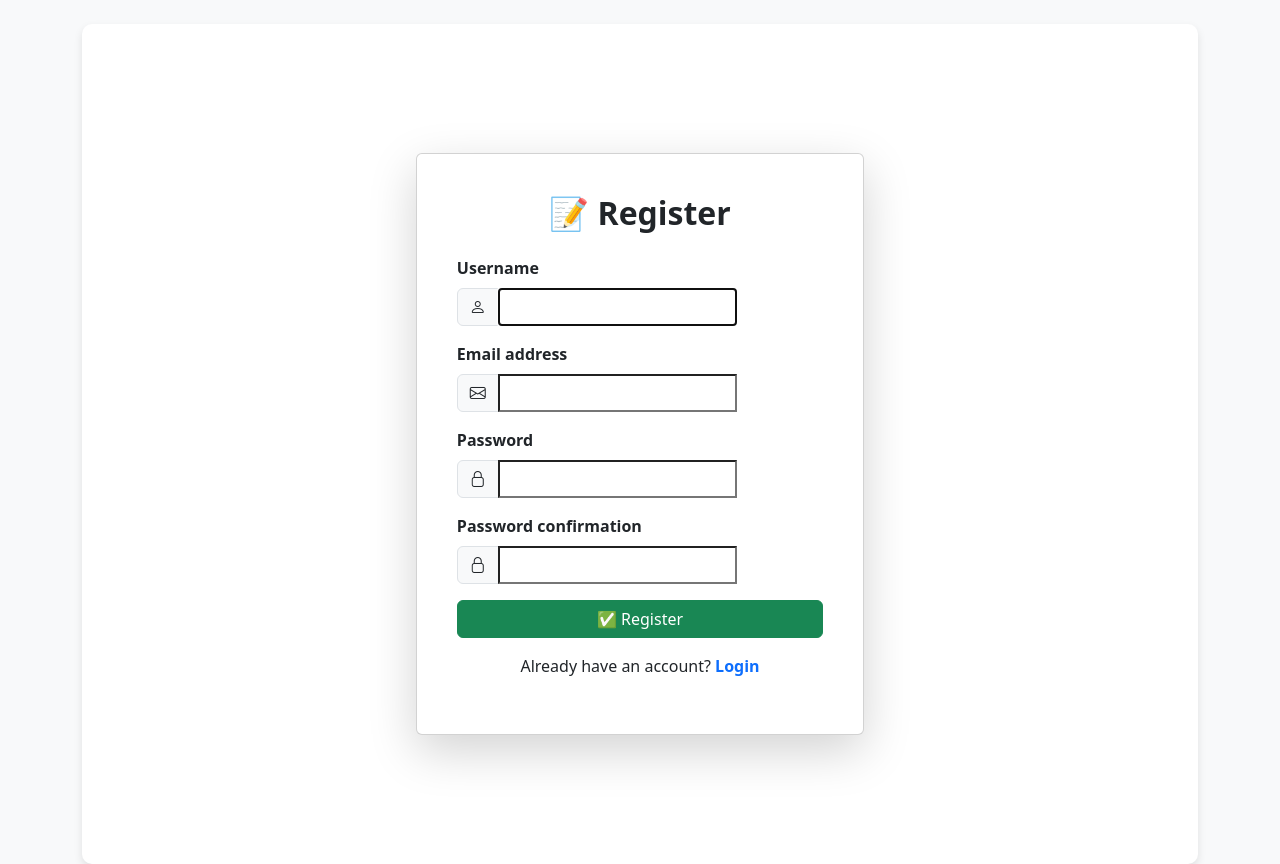
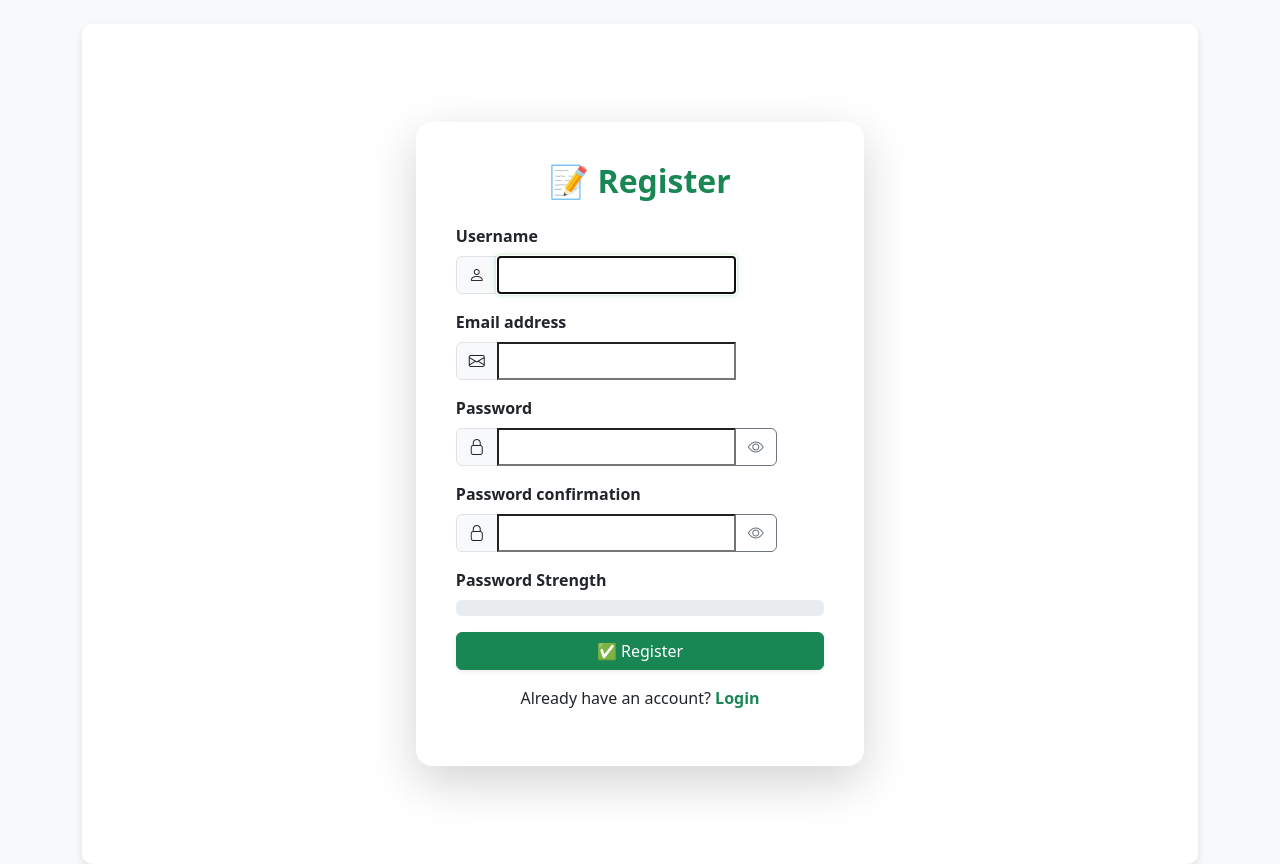
Before and after one commit to AbdulKareem-M/To-Do-App-Project, a Django app: page /register/ in a window 1280 px wide. Shown: the part 72-936 px from the top of the page. Run offline with Django 5.2, Linux system fonts and the light colour scheme.

Commit message:
improved ui

```diff
--- a/myapp/templates/register.html
+++ b/myapp/templates/register.html
@@ -12,12 +12,12 @@
 
     {% block content %}
     <div class="d-flex justify-content-center align-items-center vh-100">
-        <div class="col-md-5">
-            <div class="card shadow-lg p-4">
+        <div class="col-md-5 col-sm-8 col-10">
+            <div class="card shadow-lg border-0 rounded-4 p-4">
                 <div class="card-body">
-                    <h2 class="text-center mb-4 fw-bold">📝 Register</h2>
+                    <h2 class="text-center mb-4 fw-bold text-success">📝 Register</h2>
 
-                    <form method="post">
+                    <form method="post" id="registerForm" novalidate>
                         {% csrf_token %}
 
                         {% for field in form %}
@@ -25,32 +25,150 @@
                             <label class="form-label fw-bold">{{ field.label }}</label>
                             <div class="input-group">
                                 {% if field.name == "username" %}
-                                    <span class="input-group-text"><i class="bi bi-person"></i></span>
+                                    <span class="input-group-text bg-light"><i class="bi bi-person"></i></span>
+                                    {{ field }}
                                 {% elif field.name == "email" %}
-                                    <span class="input-group-text"><i class="bi bi-envelope"></i></span>
+                                    <span class="input-group-text bg-light"><i class="bi bi-envelope"></i></span>
+                                    {{ field }}
                                 {% elif "password" in field.name %}
-                                    <span class="input-group-text"><i class="bi bi-lock"></i></span>
+                                    <span class="input-group-text bg-light"><i class="bi bi-lock"></i></span>
+                                    {{ field }}
+                                    <button type="button" class="btn btn-outline-secondary toggle-password">
+                                        <i class="bi bi-eye"></i>
+                                    </button>
+                                {% else %}
+                                    {{ field }}
                                 {% endif %}
-                                {{ field }}
                             </div>
-                            {% if field.errors %}
-                                <div class="text-danger small">{{ field.errors }}</div>
-                            {% endif %}
+                            <div class="invalid-feedback"></div>  <!-- Error message container -->
                         </div>
                         {% endfor %}
 
-                        <button type="submit" class="btn btn-success w-100">✅ Register</button>
+                        <div class="mb-3">
+                            <label class="form-label fw-bold">Password Strength</label>
+                            <div class="progress">
+                                <div id="passwordStrength" class="progress-bar" role="progressbar" style="width: 0%"></div>
+                            </div>
+                        </div>
+
+                        <button type="submit" class="btn btn-success w-100 shadow-sm">
+                            ✅ Register
+                        </button>
                     </form>
 
                     <p class="text-center mt-3">
                         Already have an account?
-                        <a href="{% url 'login' %}" class="fw-bold text-decoration-none">Login</a>
+                        <a href="{% url 'login' %}" class="fw-bold text-decoration-none text-success">Login</a>
                     </p>
                 </div>
             </div>
         </div>
     </div>
+
+    <style>
+        input:focus {
+            border-color: #28a745 !important;
+            box-shadow: 0 0 5px rgba(40, 167, 69, 0.5) !important;
+        }
+
+        button:hover {
+            transform: scale(1.02);
+            transition: 0.3s ease-in-out;
+        }
+
+        .progress-bar.weak {
+            background-color: red !important;
+        }
+
+        .progress-bar.medium {
+            background-color: orange !important;
+        }
+
+        .progress-bar.strong {
+            background-color: green !important;
+        }
+    </style>
+
+    <script>
+        document.addEventListener("DOMContentLoaded", function () {
+            const form = document.getElementById("registerForm");
+            const passwordField = document.getElementById("id_password1");
+            const passwordStrength = document.getElementById("passwordStrength");
+
+            // Password strength checker
+            passwordField.addEventListener("input", function () {
+                const password = passwordField.value;
+                let strength = 0;
+
+                if (password.length >= 6) strength += 1;
+                if (password.match(/[A-Z]/)) strength += 1;
+                if (password.match(/[0-9]/)) strength += 1;
+                if (password.match(/[@$!%*?&]/)) strength += 1;
+
+                let strengthClass = "";
+                let width = "0%";
+
+                if (strength === 1) {
+                    strengthClass = "weak";
+                    width = "25%";
+                } else if (strength === 2) {
+                    strengthClass = "medium";
+                    width = "50%";
+                } else if (strength >= 3) {
+                    strengthClass = "strong";
+                    width = "100%";
+                }
+
+                passwordStrength.className = `progress-bar ${strengthClass}`;
+                passwordStrength.style.width = width;
+            });
+
+            // Password visibility toggle
+            document.querySelectorAll(".toggle-password").forEach(button => {
+                button.addEventListener("click", function () {
+                    let input = this.previousElementSibling;
+                    if (input.type === "password") {
+                        input.type = "text";
+                        this.innerHTML = '<i class="bi bi-eye-slash"></i>';
+                    } else {
+                        input.type = "password";
+                        this.innerHTML = '<i class="bi bi-eye"></i>';
+                    }
+                });
+            });
+
+            // Form validation
+            form.addEventListener("submit", function (event) {
+                let isValid = true;
+                const fields = form.querySelectorAll("input");
+
+                fields.forEach(field => {
+                    if (!field.value.trim()) {
+                        isValid = false;
+                        field.classList.add("is-invalid");
+                        field.nextElementSibling.textContent = `${field.name.replace("_", " ")} is required.`;
+                    } else {
+                        field.classList.remove("is-invalid");
+                        field.nextElementSibling.textContent = "";
+                    }
+                });
+
+                if (!isValid) event.preventDefault();
+            });
+
+            // Remove error on input
+            form.querySelectorAll("input").forEach(input => {
+                input.addEventListener("input", function () {
+                    if (this.value.trim()) {
+                        this.classList.remove("is-invalid");
+                        this.nextElementSibling.textContent = "";
+                    }
+                });
+            });
+        });
+    </script>
     {% endblock %}
+
 
 </body>
 </html>
```
Also changed, not shown: myapp/templates/index.html (+33 -30 lines), myapp/templates/login.html (+24 -9 lines), myapp/templates/task_confirm_delete.html (+25 -10 lines), db.sqlite3.
